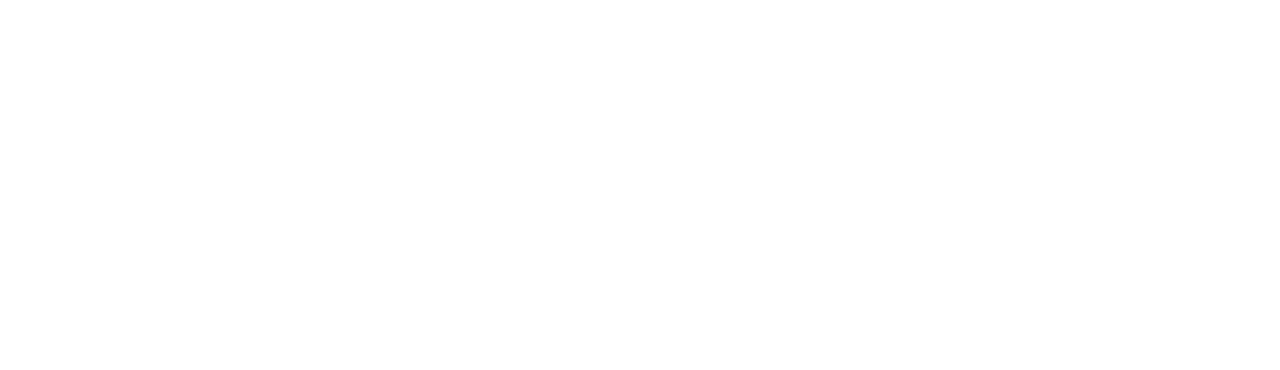
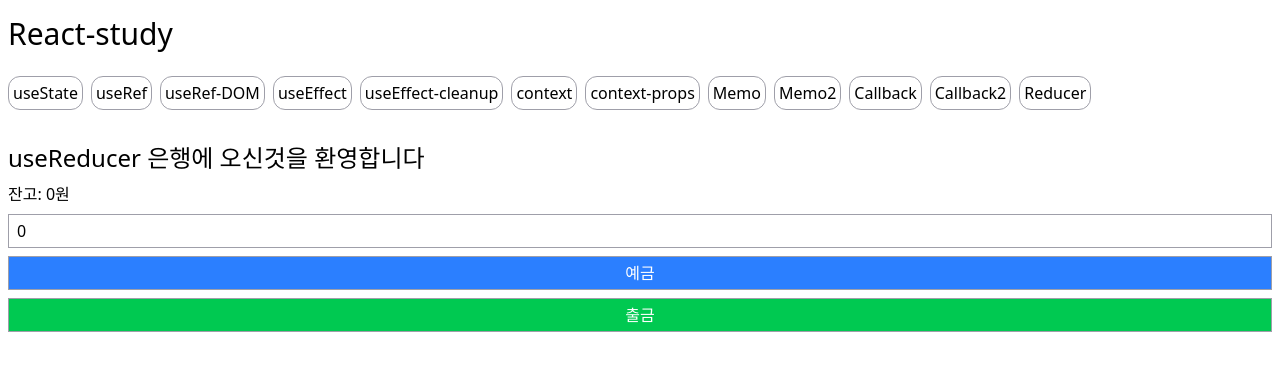
Before and after one commit to Doosic/front, a React (Vite) app in the folder react-study/: page /reducer in a window 1280 px wide. Before the commit this address had no page. Shown: the top 370 px of the page. Built offline with nearby package versions, Linux system fonts and the light colour scheme.

Commit message:
add: useReducer example1

```diff
--- a/react-study/src/App.jsx
+++ b/react-study/src/App.jsx
@@ -16,6 +16,7 @@
 import Memo2 from "./views/Memo2.jsx";
 import Callback from "./views/Callback.jsx";
 import Callback2 from "./views/Callback2.jsx";
+import Reducer from "./views/Reducer.jsx";
 
 function App() {
 
@@ -34,6 +35,7 @@
           <Route path="memo-2" element={<Memo2/>}></Route>
           <Route path="callback" element={<Callback/>}></Route>
           <Route path="callback-2" element={<Callback2/>}></Route>
+          <Route path="reducer" element={<Reducer/>}></Route>
         </Route>
       </Routes>
     </Router>
--- a/react-study/src/layout/AppLayout.jsx
+++ b/react-study/src/layout/AppLayout.jsx
@@ -4,19 +4,22 @@
 
     return (
         <div>
-            <header className="flex px-2 py-4 space-x-4 h-20 items-center">
+            <header className="flex flex-col px-2 py-4 space-y-6">
               <p className="text-3xl">React-study</p>
-              <Link to="/state">useState</Link>
-              <Link to="/ref">useRef</Link>
-              <Link to="/ref-dom">useRef-DOM</Link>
-              <Link to="/effect">useEffect</Link>
-              <Link to="/effect-cleanup">useEffect-cleanup</Link>
-              <Link to="/context">context</Link>
-              <Link to="/context-props">context-props</Link>
-              <Link to="/memo">Memo</Link>
-              <Link to="/memo-2">Memo2</Link>
-              <Link to="/callback">Callback</Link>
-              <Link to="/callback-2">Callback2</Link>
+              <div className="flex space-x-2">
+                <Link className="border border-zinc-400 rounded-xl px-1 py-1" to="/state">useState</Link>
+                <Link className="border border-zinc-400 rounded-xl px-1 py-1" to="/ref">useRef</Link>
+                <Link className="border border-zinc-400 rounded-xl px-1 py-1" to="/ref-dom">useRef-DOM</Link>
+                <Link className="border border-zinc-400 rounded-xl px-1 py-1" to="/effect">useEffect</Link>
+                <Link className="border border-zinc-400 rounded-xl px-1 py-1" to="/effect-cleanup">useEffect-cleanup</Link>
+                <Link className="border border-zinc-400 rounded-xl px-1 py-1" to="/context">context</Link>
+                <Link className="border border-zinc-400 rounded-xl px-1 py-1" to="/context-props">context-props</Link>
+                <Link className="border border-zinc-400 rounded-xl px-1 py-1" to="/memo">Memo</Link>
+                <Link className="border border-zinc-400 rounded-xl px-1 py-1" to="/memo-2">Memo2</Link>
+                <Link className="border border-zinc-400 rounded-xl px-1 py-1" to="/callback">Callback</Link>
+                <Link className="border border-zinc-400 rounded-xl px-1 py-1" to="/callback-2">Callback2</Link>
+                <Link className="border border-zinc-400 rounded-xl px-1 py-1" to="/reducer">Reducer</Link>
+              </div>
             </header>
 
           <div className="px-2 py-4">
--- a/react-study/src/views/Callback.jsx
+++ b/react-study/src/views/Callback.jsx
@@ -12,7 +12,7 @@
   }*/
 
   // 보여주는 값, 즉 return 해주는 값은 memoize 할 때의 숫자를 기준으로 한다.
-  // number의 값이 변할 때 만, 초기화되도록 [number] 설정
+  // 의존성 배열 안에있는 [number] 의 값이 변할 때 만 초기화된다.
   const someFunction = useCallback(() => {
     console.log(`someFunc: number ${number}`)
     return;
--- /dev/null
+++ b/react-study/src/views/Reducer.jsx
@@ -0,0 +1,50 @@
+import {useState, useReducer} from 'react';
+
+// reducer - state를 업데이트 하는 역할 (은행)
+// dispatch - state 업데이트를 위한 요구
+// action - 요구의 내용
+const reducer = (state, action) => {
+  console.log('reducer가 일을 합니다.', state, action);
+
+  switch(action.type){
+    case ACTION_TYPES.deposit:
+      return state + action.payload;
+    case ACTION_TYPES.withdraw:
+      return state - action.payload;
+    default:
+      return state;
+  }
+}
+
+const ACTION_TYPES = {
+  deposit: 'deposit',
+  withdraw: 'withdraw',
+}
+
+const Reducer = () => {
+  const [number, setNumber] = useState(0);
+  // useReducer(상태값을 업데이트 할 callback 함수, 초기 상태값)
+  // [상태값, 상태값을 업데이트 할 callback 함수]
+  const [money, dispatch] = useReducer(reducer, 0);
+
+  return (
+    <div className="flex flex-col space-y-2">
+      <div className="text-2xl">useReducer 은행에 오신것을 환영합니다</div>
+      <p>잔고: {money}원</p>
+      {/* input 태그는 step 이라는 props를 통해서 증가 단위를 정할 수 있다. */}
+      <input
+        className="px-2 py-1 border border-zinc-400"
+        type="number"
+        value={number}
+        onChange={(e) => setNumber(parseInt(e.target.value))}
+        step="1000"
+      />
+
+      {/* dispatch(상태값을 업데이트 할 callback 함수)를 통해 예금, 출금 */}
+      <button className="px-2 py-1 border border-zinc-400 bg-blue-500 text-white" onClick={() => dispatch({type: ACTION_TYPES.deposit, payload: number})}>예금</button>
+      <button className="px-2 py-1 border border-zinc-400 bg-green-500 text-white" onClick={() => dispatch({type: ACTION_TYPES.withdraw, payload: number})}>출금</button>
+    </div>
+  )
+}
+
+export default Reducer
```
